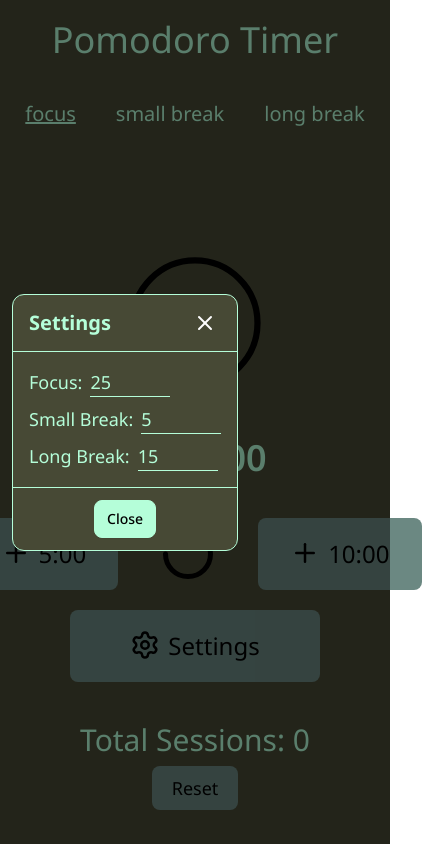
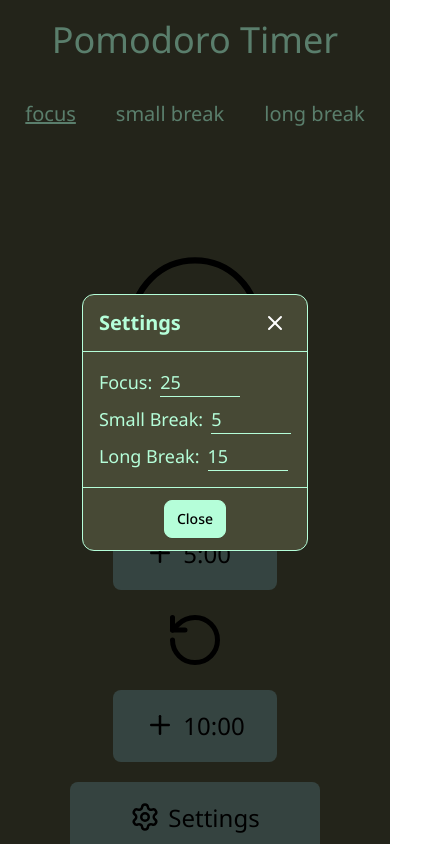
Before and after one commit to talogo-dev/pomodoro-project, a React (Vite) app in the folder frontend/: page / in a window 390 px wide. Both pictures are taken after a click on the button "Settings". Shown: the top 844 px of the page, 422 px wide, since content can reach past the window. Built offline with nearby package versions, Linux system fonts and the light colour scheme.

Commit message:
feat: enhance MyTimer and SettingsModal components for improved layout and responsiveness

```diff
--- a/frontend/src/components/MyTimer.jsx
+++ b/frontend/src/components/MyTimer.jsx
@@ -139,7 +139,7 @@ function MyTimer(props) {
         (<button><CirclePause size={150} color="black" strokeWidth={1} className="cursor-pointer" onClick={() => switchIcon(true)} /></button>)}
       <span className="text-light-green mt-10 text-4xl font-semibold">{formatTime(hours)}:{formatTime(minutes)}:{formatTime(seconds)}</span>
 
-      <div className="flex flex-row gap-10 mt-10">
+      <div className="flex md:flex-row flex-col md:gap-10 gap-5 mt-10">
         <button
           className="flex flex-row bg-darker-green py-5 px-8 text-2xl gap-2 cursor-pointer rounded-lg hover:bg-hover-darker-green"
           onClick={() => {
@@ -153,7 +153,7 @@ function MyTimer(props) {
           <Plus size={30} />
           5:00
         </button>
-        <button>
+        <button className="flex justify-center">
           <RotateCcw size={60} className="cursor-pointer" onClick={() => {
             //? Reinicia o tempo selecionado e muda o ícone para "Play"
             const time = calcSeconds();
@@ -185,7 +185,7 @@ function MyTimer(props) {
 
       <p className="text-3xl text-light-green mt-10">Total Sessions: {countSession}</p>
       <button
-        className="bg-darker-green py-2 px-5 text-lg cursor-pointer mt-2 rounded-lg hover:bg-hover-darker-green"
+        className="bg-darker-green py-2 px-5 text-lg cursor-pointer mt-2 mb-5 rounded-lg hover:bg-hover-darker-green"
         onClick={() => setCountSession(0)}
       >Reset</button>
 
--- a/frontend/src/components/SettingsModal.jsx
+++ b/frontend/src/components/SettingsModal.jsx
@@ -24,7 +24,7 @@ function SettingsModal(props) {
     return (
         <>
             <div
-                className={`hs-overlay size-full fixed top-0 start-0 z-80 overflow-x-hidden overflow-y-auto bg-black/50 ${props.isOpen ? 'flex pointer-events-auto' : 'hidden pointer-events-none'}`}
+                className={`justify-center hs-overlay size-full fixed top-0 start-0 z-80 overflow-x-hidden overflow-y-auto bg-black/50 ${props.isOpen ? 'flex pointer-events-auto' : 'hidden pointer-events-none'}`}
                 role="dialog"
                 tabIndex="-1"
                 aria-labelledby="modal-label"
--- a/frontend/src/main.jsx
+++ b/frontend/src/main.jsx
@@ -6,7 +6,7 @@ import App from './App.jsx'
 
 createRoot(document.getElementById('root')).render(
   <StrictMode>
-    <main className="bg-gray-green h-screen select-none">
+    <main className="bg-gray-green h-full md:h-screen select-none">
       <App />
     </main>
   </StrictMode>,
```
